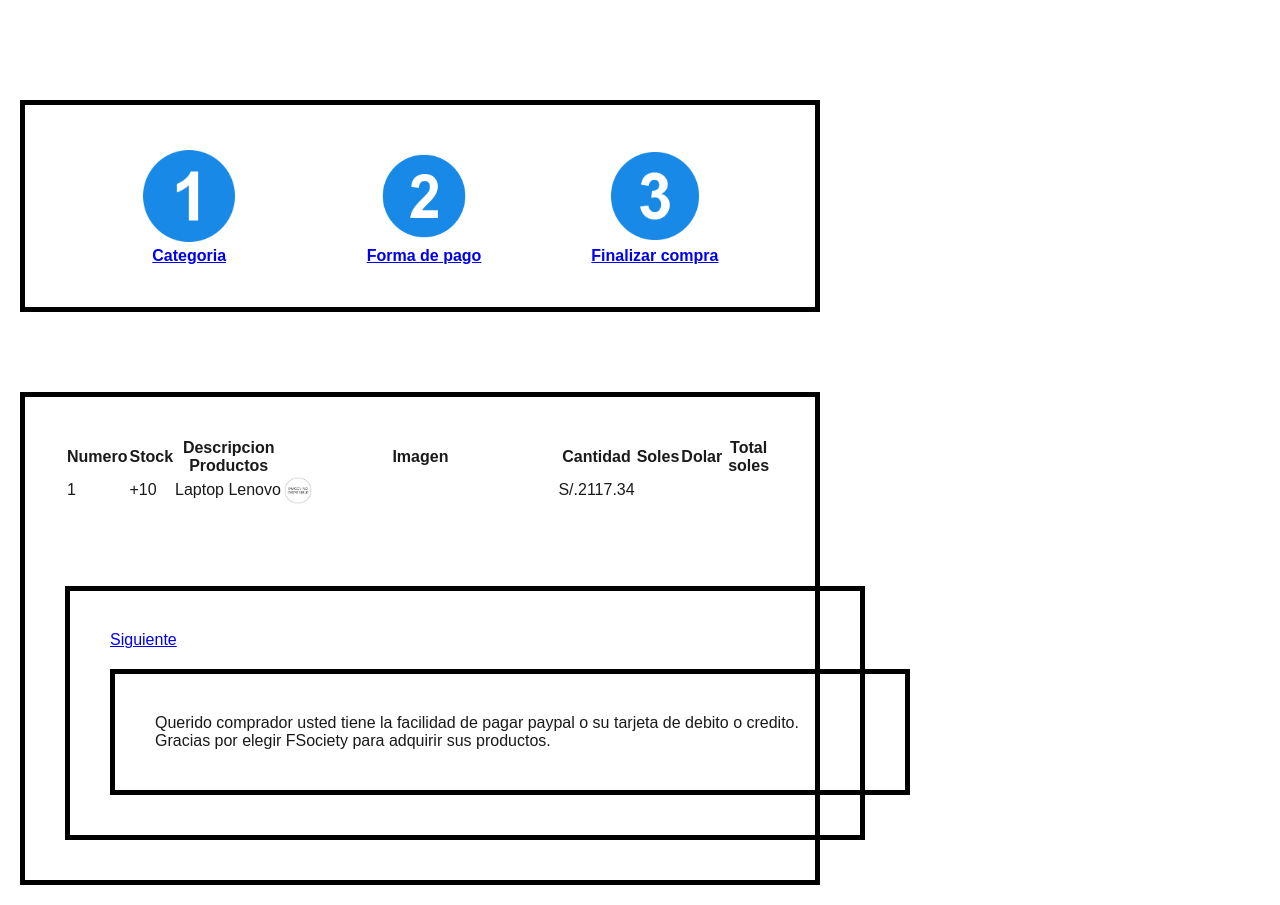
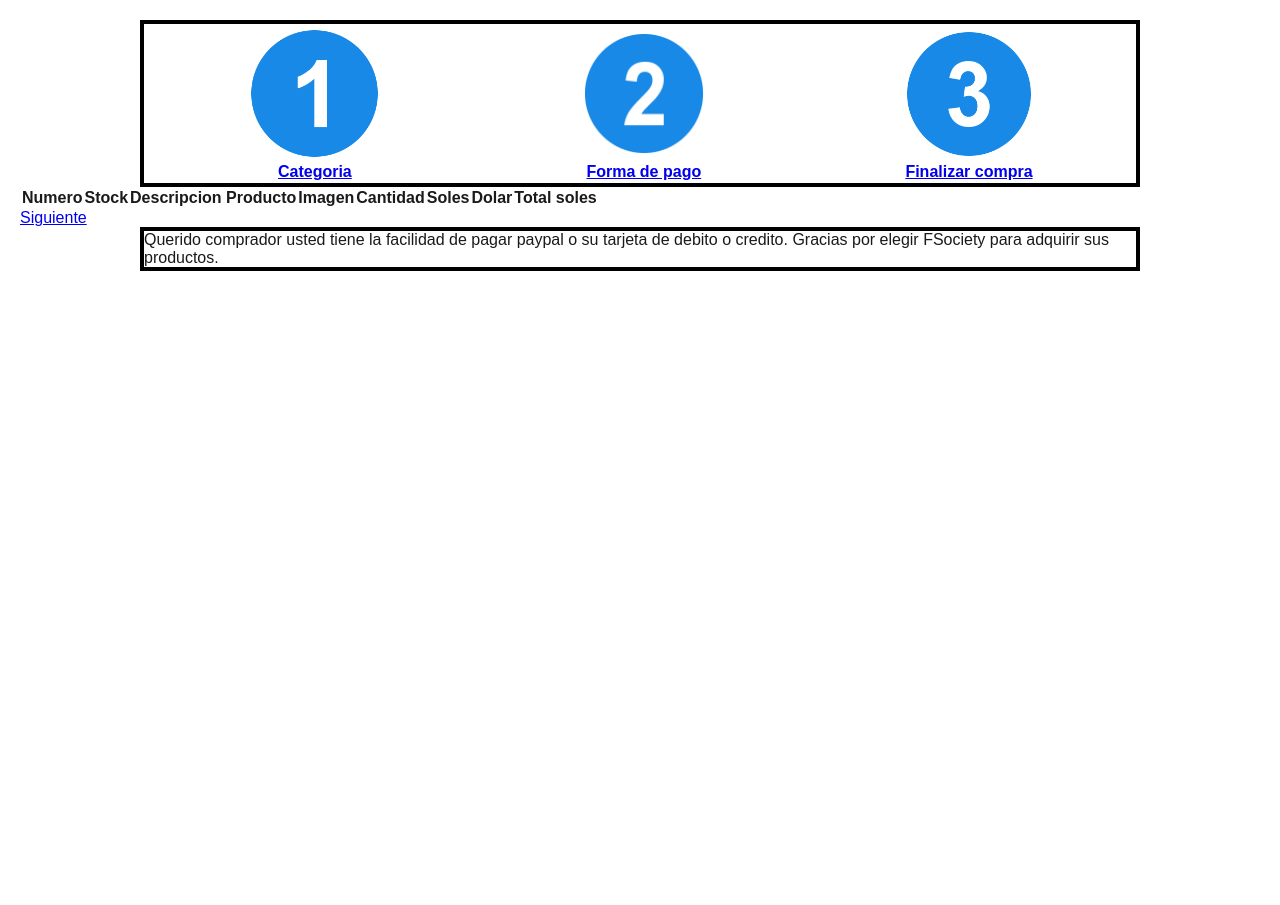
Before and after one commit to YitzakEmileZam/ProyectoTienda1.0USMP, a plain HTML site: page TiendaFSocietyVersion1.0/checkout.html in a window 1280 px wide. After the commit the page ends 800 px from the top, so only its background shows below. Drawn offline with Linux system fonts and the light colour scheme.

Commit message:
Add 3 changes
Do 3 changes in chechout, FinalizarCompra, Paypal

```diff
--- a/TiendaFSocietyVersion1.0/checkout.html
+++ b/TiendaFSocietyVersion1.0/checkout.html
@@ -8,39 +8,45 @@
     <link rel="stylesheet" href="estilos.css">
 </head>
 <style>
-    .class{
-    align-content: center;
+
+
+    .headcheck {
+        display:flex;
+        margin: auto;
+        width: 90%;
+        justify-content: space-between;
+        align-items: center;
+        max-width:1000px;
+        height:inherit;
+        overflow: hidden;
+        border: 4px solid black;
     }
+    .tablePrincipal{
 
-    div{
+        width: 90%;
+        justify-content: space-between;
+        max-width:1000px;
+        /* height:inherit; */
 
-        width: 800px;
-        border: 5px solid black;
-        padding: 40px;
-        margin-top: 80px;
-
+        border: 4px solid black;
+        left: 50%;
     }
-    #mensaje {
-
-        width: 800px;
-        border: 5px solid black;
-        padding: 40px;
-        margin-top: 20px;
-
-    }
+    /* .n1{
+        padding: 10px;
+        text-align: center;
+        box-sizing: border-box;
+    } */
 
 </style>
 <body>
-
+    <section>
         <div>
-        <table>
-            <tr class="">
+            <table class="headcheck">
+                <tr>
                     <th><img src="img/circle1.png"style="width:40%; height:40%" alt=""></th>
                     <th><img src="img/circle2.png"style="width:40%; height:40%" alt=""></th>
                     <th><img src="img/circle3.png"style="width:40%; height:40%" alt=""></th>
                 </tr>
-
-
                 <tr>
                     <th><a href="#">Categoria</a></th>
                     <th><a  href="#" class="">Forma de pago</a></th>
@@ -50,34 +56,27 @@
         </div>
         <div>
             <table>
-            <tr>
-                <th>Numero</th>
-                <th>Stock</th>
-                <th>Descripcion Productos</th>
-                <th>Imagen</th>
-                <th>Cantidad</th>
-                <th>Soles</th>
-                <th>Dolar</th>
-                <th>Total soles</th>
+                <tr class="tablePrincipal">
+
+                    <th class="n1">Numero</th>
+                    <th class="n1">Stock</th>
+                    <th class="n1">Descripcion Producto</th>
+                    <th class="n1">Imagen</th>
+                    <th class="n1">Cantidad</th>
+                    <th class="n1">Soles</th>
+                    <th class="n1">Dolar</th>
+                    <th class="n1">Total soles</th>
+
                 </tr>
-            <tr>
-                <td>1</td>
-                <td>+10</td>
-                <td>Laptop Lenovo</td>
-                <td>
-                    <img src="img/imgNoDispo.png" style="width:10%; height:10%" alt="">
-                </td>
-                <td>S/.2117.34</td>
-            </tr>
+
             </table>
-        <div>
-            <a type="buttom" href="#">Siguiente</a>
-    <div id="mensaje">
-        <p>Querido comprador usted tiene la facilidad de pagar paypal o su tarjeta de debito o credito.</p>
-                       <p> Gracias por elegir FSociety para adquirir sus productos.</p>
-    </div>
-        </div>
         </div>
 
+        <a type="buttom" href="#"class="buttom">Siguiente</a>
+
+        <div class="headcheck">
+            <p>Querido comprador usted tiene la facilidad de pagar paypal o su tarjeta de debito o credito. Gracias por elegir FSociety para adquirir sus productos.</p>
+        </div>
+
+    </section>
 </body>
-</html>
```
Also changed, not shown: TiendaFSocietyVersion1.0/FinalizarCompra.html (+63 -0 lines), TiendaFSocietyVersion1.0/Paypal.html (+50 -11 lines). Lines whose indentation alone changed are shown as unchanged.
